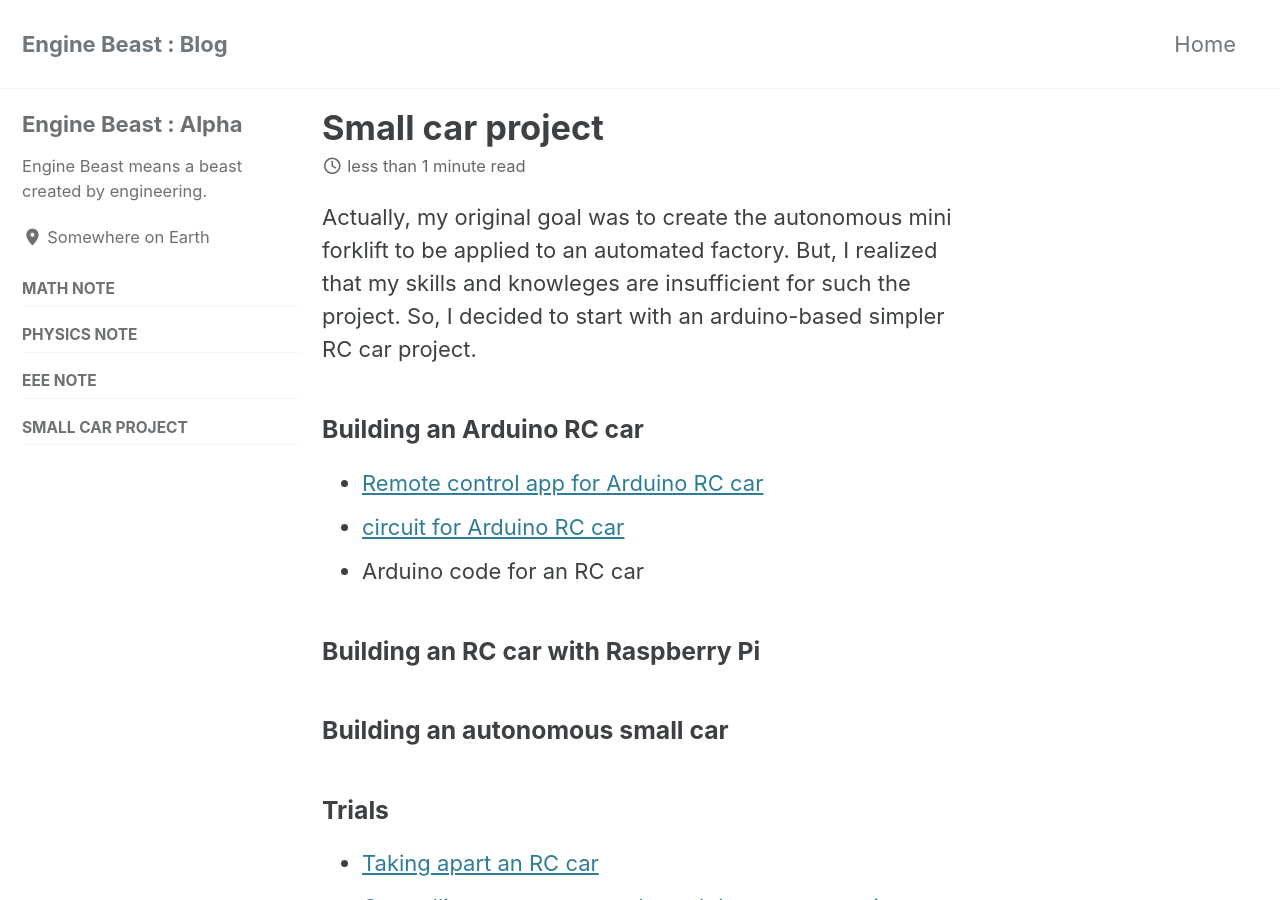
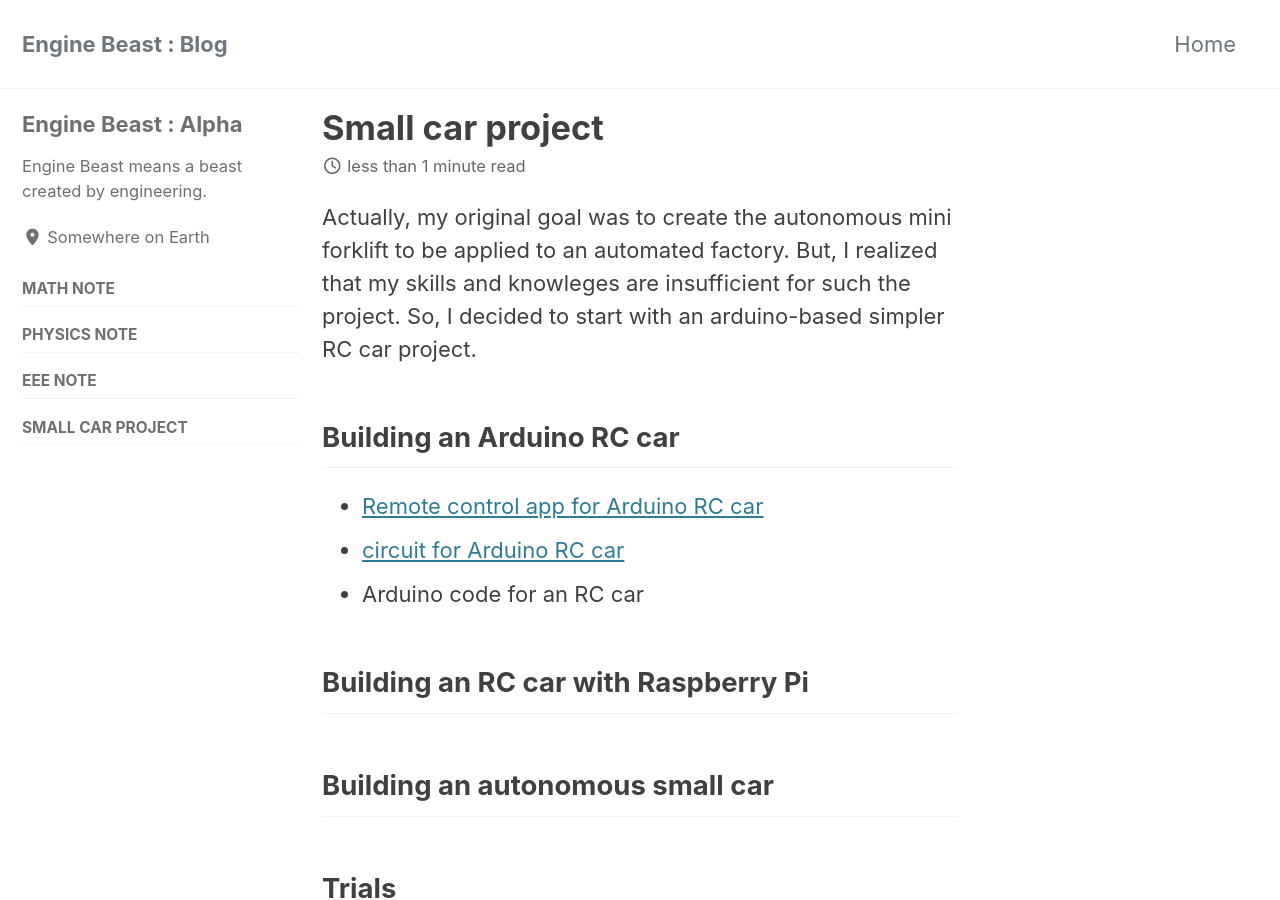
Before and after one commit to enginebeast/enginebeast.github.io, a Jekyll site: the page built from _posts/2025-09-18-smallcar.md, in a window 1280 px wide and 900 px high. Built offline with Jekyll 4.4.1, drawn with Linux system fonts in a browser that asks for light colours; cached includes are drawn as plain includes.

Commit message:
### > ##

```diff
--- a/_posts/2025-09-18-smallcar.md
+++ b/_posts/2025-09-18-smallcar.md
@@ -4,16 +4,18 @@ title: Small car project
 
 Actually, my original goal was to create the autonomous mini forklift to be applied to an automated factory. But, I realized that my skills and knowleges are insufficient for such the project. So, I decided to start with an arduino-based simpler RC car project.
 
-### Building an Arduino RC car
+## Building an Arduino RC car
+
 - [Remote control app for Arduino RC car](https://enginebeast.github.io/smallcar/arduino_car_app)
 - [circuit for Arduino RC car](https://enginebeast.github.io/smallcar/arduino_car_circuit/)
 - Arduino code for an RC car
 
-### Building an RC car with Raspberry Pi
+## Building an RC car with Raspberry Pi
 
-### Building an autonomous small car
+## Building an autonomous small car
 
-### Trials
+## Trials
+
 - [Taking apart an RC car](https://enginebeast.github.io/smallcar/apart_rccar/)
 - [Controlling a servo motor through laptop connection](https://enginebeast.github.io/2025-09-18-laptop_control_servo/)
 - Controlling a servo motor with remote control
```
